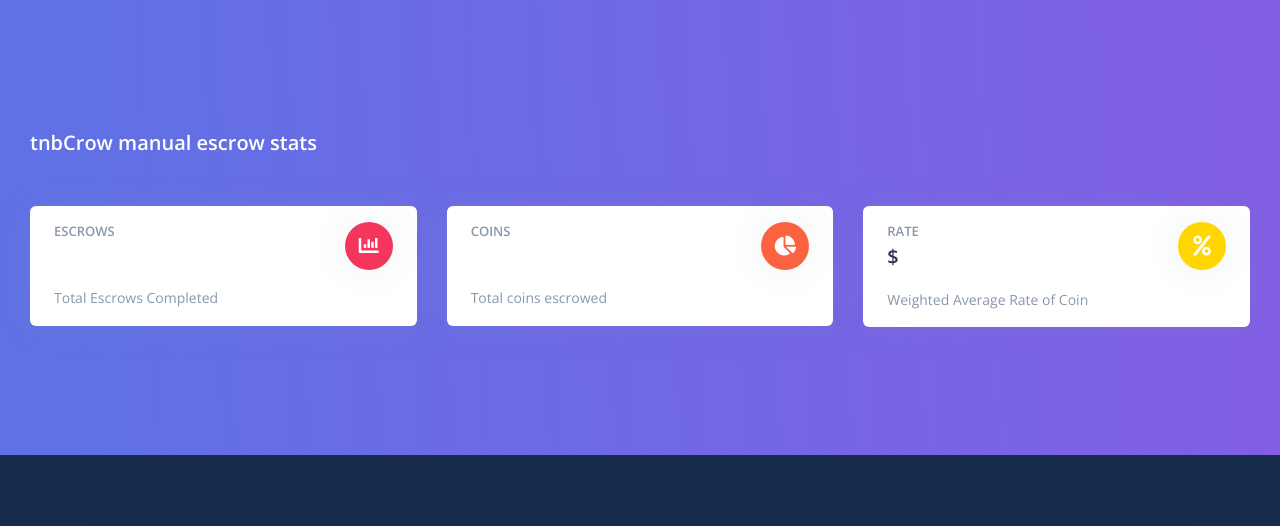
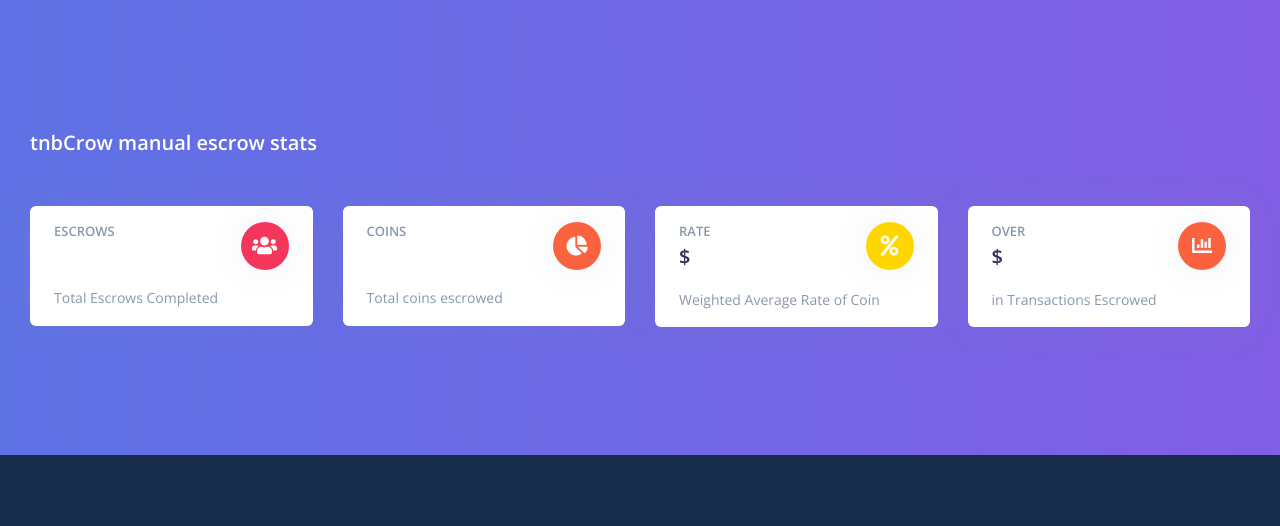
Before and after one commit to tnbCrow/crow-mvp, a Django app: template trades/templates/home.html in a window 1280 px wide. Shown: the top 526 px of the page. Run offline with Django 3.2, Linux system fonts and the light colour scheme; the template is opened without the code that fills it, so the values that code supplies are empty; some libraries are stand-ins or nearby versions.

Commit message:
add forth chart in the template

```diff
--- a/trades/templates/home.html
+++ b/trades/templates/home.html
@@ -21,7 +21,7 @@
         <h2 class="mb-5 text-white">tnbCrow manual escrow stats</h2>
         <div class="header-body">
           <div class="row">
-            <div class="col-xl-4 col-lg-6">
+            <div class="col-xl-3 col-lg-6">
               <div class="card card-stats mb-xl-0">
                 <div class="card-body">
                   <div class="row">
@@ -31,7 +31,7 @@
                     </div>
                     <div class="col-auto">
                       <div class="icon icon-shape bg-danger text-white rounded-circle shadow">
-                        <i class="fas fa-chart-bar"></i>
+                        <i class="fas fa-users"></i>
                       </div>
                     </div>
                   </div>
@@ -41,7 +41,7 @@
                 </div>
               </div>
             </div>
-            <div class="col-xl-4 col-lg-6">
+            <div class="col-xl-3 col-lg-6">
               <div class="card card-stats mb-4 mb-xl-0">
                 <div class="card-body">
                   <div class="row">
@@ -61,7 +61,7 @@
                 </div>
               </div>
             </div>
-            <div class="col-xl-4 col-lg-6">
+            <div class="col-xl-3 col-lg-6">
               <div class="card card-stats mb-4 mb-xl-0">
                 <div class="card-body">
                   <div class="row">
@@ -77,6 +77,26 @@
                   </div>
                   <p class="mt-3 mb-0 text-muted text-sm">
                     <span class="text-nowrap">Weighted Average Rate of Coin</span>
+                  </p>
+                </div>
+              </div>
+            </div>
+            <div class="col-xl-3 col-lg-6">
+              <div class="card card-stats mb-4 mb-xl-0">
+                <div class="card-body">
+                  <div class="row">
+                    <div class="col">
+                      <h5 class="card-title text-uppercase text-muted mb-0">Over</h5>
+                      <span class="h2 font-weight-bold mb-0">${{ object_list.stats.total_coins|intcomma }}</span>
+                    </div>
+                    <div class="col-auto">
+                      <div class="icon icon-shape bg-warning text-white rounded-circle shadow">
+                        <i class="fas fa-chart-bar"></i>
+                      </div>
+                    </div>
+                  </div>
+                  <p class="mt-3 mb-0 text-muted text-sm">
+                    <span class="text-nowrap">in Transactions Escrowed</span>
                   </p>
                 </div>
               </div>
```
